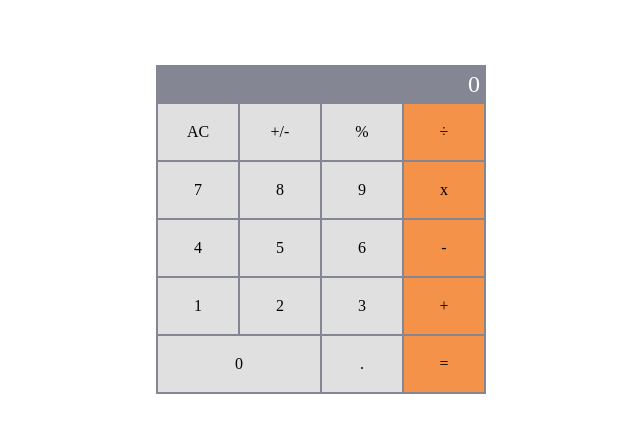
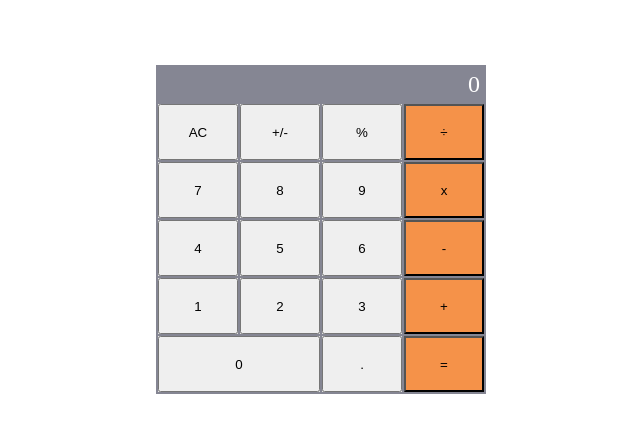
Before and after one commit to Paulinelali/math-magicians, a React (Create React App) app: page / in a window 1280 px wide. Shown: the top 432 px of the page, without its empty margins (319-959 px from the left). Built offline with nearby package versions, Linux system fonts and the light colour scheme.

Commit message:
Add logic and interaction

```diff
--- a/package.json
+++ b/package.json
@@ -6,6 +6,8 @@
     "@testing-library/jest-dom": "^5.16.5",
     "@testing-library/react": "^13.4.0",
     "@testing-library/user-event": "^13.5.0",
+    "big.js": "^6.2.1",
+    "prop-types": "^15.8.1",
     "react": "^18.2.0",
     "react-dom": "^18.2.0",
     "react-scripts": "5.0.1",
--- /dev/null
+++ b/src/components/Buttons.js
@@ -0,0 +1,27 @@
+import React from 'react';
+import PropTypes from 'prop-types';
+
+const operatorSigns = ['÷', 'x', '-', '+', '='];
+
+const Button = ({ label, handleClick }) => {
+  const isOperator = operatorSigns.includes(label);
+  const buttonClass = isOperator ? 'operatorButton' : '';
+  const buttonWidth = label === '0' ? 'doubleWidthButton' : '';
+
+  return (
+    <button
+      className={`${buttonClass} ${buttonWidth}`}
+      type="button"
+      onClick={() => handleClick(label)}
+    >
+      {label}
+    </button>
+  );
+};
+
+Button.propTypes = {
+  label: PropTypes.string.isRequired,
+  handleClick: PropTypes.func.isRequired,
+};
+
+export default Button;
--- a/src/components/Calculator.css
+++ b/src/components/Calculator.css
@@ -14,6 +14,8 @@
 .calculator-wrapper {
   margin: auto;
   width: fit-content;
+  background-color: teal;
+  display: grid;
 }
 
 .row {
@@ -49,3 +51,16 @@ table tr td {
 .xt-right {
   background-color: #f59249;
 }
+
+button {
+  width: 100%;
+  height: 100%;
+}
+
+.coloredBg button {
+  background-color: #f59249;
+}
+
+.coloredBg button:hover {
+  opacity: 0.7;
+}
--- a/src/components/Calculator.js
+++ b/src/components/Calculator.js
@@ -1,45 +1,110 @@
-import React from 'react';
+import React, { useState } from 'react';
+import calculate from '../logic/calculate';
+import Button from './Buttons';
 import './Calculator.css';
 
-const Calculator = () => (
+function Calculator() {
+  const [display, setDisplay] = useState({
+    total: '0',
+    next: null,
+    operation: null,
+  });
+
+  const handleClick = (buttonName) => {
+    const result = calculate(display, buttonName);
+    setDisplay(result);
+  };
+
+  const { total, next, operation } = display;
+
+  return (
     <div className="page-wrapper">
       <div className="calculator-wrapper">
         <table>
           <tr>
-          <th colSpan="4">0</th>
+            <th colSpan="4" className="display">
+              {total}
+              {' '}
+              {operation}
+              {' '}
+              {next}
+            </th>
           </tr>
           <tr>
-          <td>AC</td>
-          <td>+/-</td>
-          <td>%</td>
-          <td className="xt-right">÷</td>
+            <td>
+              <Button label="AC" handleClick={handleClick} />
+            </td>
+            <td>
+              <Button label="+/-" handleClick={handleClick} />
+            </td>
+            <td>
+              <Button label="%" handleClick={handleClick} />
+            </td>
+            <td className="coloredBg">
+              <Button label="÷" handleClick={handleClick} />
+            </td>
           </tr>
+
           <tr>
-          <td>7</td>
-          <td>8</td>
-          <td>9</td>
-          <td className="xt-right">x</td>
+            <td>
+              <Button label="7" handleClick={handleClick} />
+            </td>
+            <td>
+              <Button label="8" handleClick={handleClick} />
+            </td>
+            <td>
+              <Button label="9" handleClick={handleClick} />
+            </td>
+            <td className="coloredBg">
+              <Button label="x" handleClick={handleClick} />
+            </td>
           </tr>
+
           <tr>
-          <td>4</td>
-          <td>5</td>
-          <td>6</td>
-          <td className="xt-right">-</td>
+            <td>
+              <Button label="4" handleClick={handleClick} />
+            </td>
+            <td>
+              <Button label="5" handleClick={handleClick} />
+            </td>
+            <td>
+              <Button label="6" handleClick={handleClick} />
+            </td>
+            <td className="coloredBg">
+              <Button label="-" handleClick={handleClick} />
+            </td>
           </tr>
+
           <tr>
-          <td>1</td>
-          <td>2</td>
-          <td>3</td>
-          <td className="xt-right">+</td>
+            <td>
+              <Button label="1" handleClick={handleClick} />
+            </td>
+            <td>
+              <Button label="2" handleClick={handleClick} />
+            </td>
+            <td>
+              <Button label="3" handleClick={handleClick} />
+            </td>
+            <td className="coloredBg">
+              <Button label="+" handleClick={handleClick} />
+            </td>
           </tr>
+
           <tr>
-          <td colSpan="2">0</td>
-          <td>.</td>
-          <td className="xt-right">=</td>
+            <td colSpan="2">
+              <Button label="0" handleClick={handleClick} />
+            </td>
+            <td>
+              <Button label="." handleClick={handleClick} />
+            </td>
+            <td className="coloredBg">
+              <Button label="=" handleClick={handleClick} />
+            </td>
           </tr>
         </table>
       </div>
     </div>
   );
+}
 
 export default Calculator;
--- /dev/null
+++ b/src/logic/calculate.js
@@ -0,0 +1,133 @@
+import operate from './operate';
+
+function isNumber(item) {
+  return !!item.match(/[0-9]+/);
+}
+
+/**
+ * Given a button name and a calculator data object, return an updated
+ * calculator data object.
+ *
+ * Calculator data object contains:
+ *   total:s      the running total
+ *   next:String       the next number to be operated on with the total
+ *   operation:String  +, -, etc.
+ */
+export default function calculate(obj, buttonName) {
+  if (buttonName === 'AC') {
+    return {
+      total: null,
+      next: null,
+      operation: null,
+    };
+  }
+
+  if (isNumber(buttonName)) {
+    if (buttonName === '0' && obj.next === '0') {
+      return {};
+    }
+    // If there is an operation, update next
+    if (obj.operation) {
+      if (obj.next && obj.next !== '0') {
+        return { ...obj, next: obj.next + buttonName };
+      }
+      return { ...obj, next: buttonName };
+    }
+    // If there is no operation, update next and clear the value
+    if (obj.next && obj.next !== '0') {
+      return {
+        next: obj.next + buttonName,
+        total: null,
+      };
+    }
+    return {
+      next: buttonName,
+      total: null,
+    };
+  }
+
+  if (buttonName === '.') {
+    if (obj.next) {
+      if (obj.next.includes('.')) {
+        return { ...obj };
+      }
+      return { ...obj, next: `${obj.next}.` };
+    }
+    if (obj.operation) {
+      return { ...obj, next: '0.' };
+    }
+    if (obj.total) {
+      if (obj.total.includes('.')) {
+        return {};
+      }
+      return { ...obj, next: `${obj.total}.` };
+    }
+    return { ...obj, next: '0.' };
+  }
+
+  if (buttonName === '=') {
+    if (obj.next && obj.operation) {
+      return {
+        total: operate(obj.total, obj.next, obj.operation),
+        next: null,
+        operation: null,
+      };
+    }
+    // '=' with no operation, nothing to do
+    return {};
+  }
+
+  if (buttonName === '+/-') {
+    if (obj.next) {
+      return { ...obj, next: (-1 * parseFloat(obj.next)).toString() };
+    }
+    if (obj.total) {
+      return { ...obj, total: (-1 * parseFloat(obj.total)).toString() };
+    }
+    return {};
+  }
+
+  // Button must be an operation
+
+  // When the user presses an operation button without having entered
+  // a number first, do nothing.
+  // if (!obj.next && !obj.total) {
+  //   return {};
+  // }
+
+  // User pressed an operation after pressing '='
+  if (!obj.next && obj.total && !obj.operation) {
+    return { ...obj, operation: buttonName };
+  }
+
+  // User pressed an operation button and there is an existing operation
+  if (obj.operation) {
+    if (obj.total && !obj.next) {
+      return { ...obj, operation: buttonName };
+    }
+
+    if (!obj.total) {
+      return { total: 0, operation: buttonName };
+    }
+
+    return {
+      total: operate(obj.total, obj.next, obj.operation),
+      next: null,
+      operation: buttonName,
+    };
+  }
+
+  // no operation yet, but the user typed one
+
+  // The user hasn't typed a number yet, just save the operation
+  if (!obj.next) {
+    return { operation: buttonName };
+  }
+
+  // save the operation and shift 'next' into 'total'
+  return {
+    total: obj.next,
+    next: null,
+    operation: buttonName,
+  };
+}
--- /dev/null
+++ b/src/logic/operate.js
@@ -0,0 +1,30 @@
+import Big from 'big.js';
+
+export default function operate(numberOne, numberTwo, operation) {
+  const one = Big(numberOne);
+  const two = Big(numberTwo);
+  if (operation === '+') {
+    return one.plus(two).toString();
+  }
+  if (operation === '-') {
+    return one.minus(two).toString();
+  }
+  if (operation === 'x') {
+    return one.times(two).toString();
+  }
+  if (operation === '÷') {
+    try {
+      return one.div(two).toString();
+    } catch (err) {
+      return "Can't divide by 0.";
+    }
+  }
+  if (operation === '%') {
+    try {
+      return one.mod(two).toString();
+    } catch (err) {
+      return "Can't find modulo as can't divide by 0.";
+    }
+  }
+  throw Error(`Unknown operation '${operation}'`);
+}
```
Also changed, not shown: 1 other file (tests, documents, lock files or other folders). Lines whose indentation alone changed are shown as unchanged.
